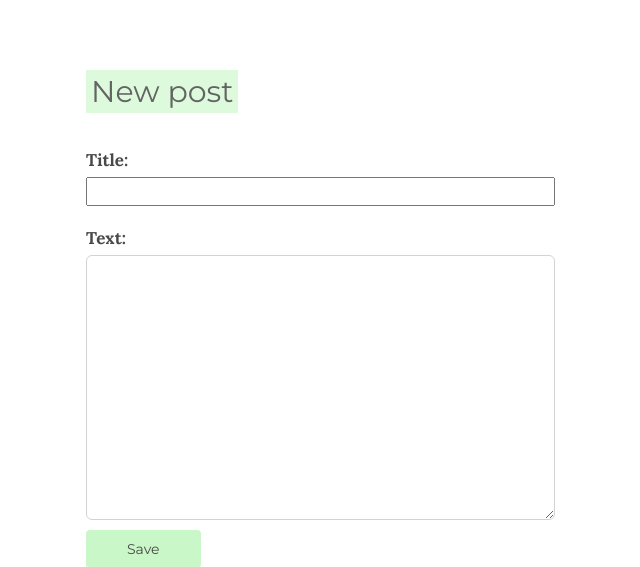
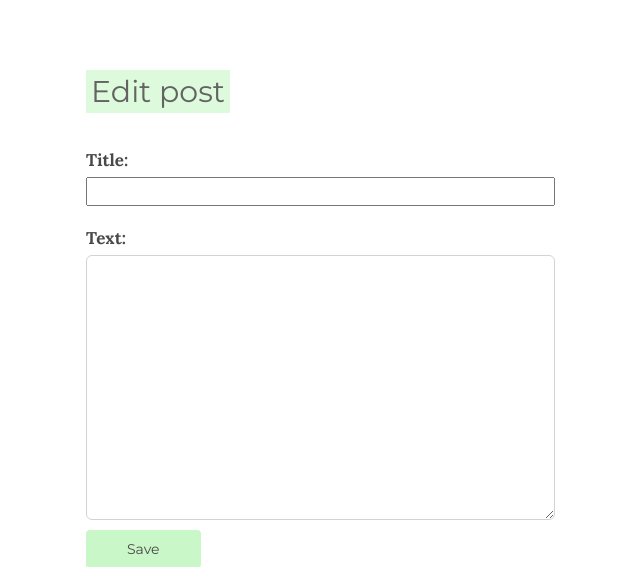
Before and after one commit to georginapuig/djangogirls, a Django app: page /post/new/ in a window 1280 px wide. Shown: the part 446-1013 px from the top of the page, without its empty margins (219-859 px from the left). Run offline with Django 3.2, Linux system fonts and the light colour scheme; some libraries are stand-ins or nearby versions.

Commit message:
fix typo

```diff
--- a/blog/templates/blog/post_edit.html
+++ b/blog/templates/blog/post_edit.html
@@ -2,7 +2,7 @@
 
 {% block content %}
   <div class="container">
-    <h2>New post</h2>
+    <h2>Edit post</h2>
     <form method="POST" class="post-form">{% csrf_token %}
       <div class="form-fields">
         {{ form.as_p }}
```
